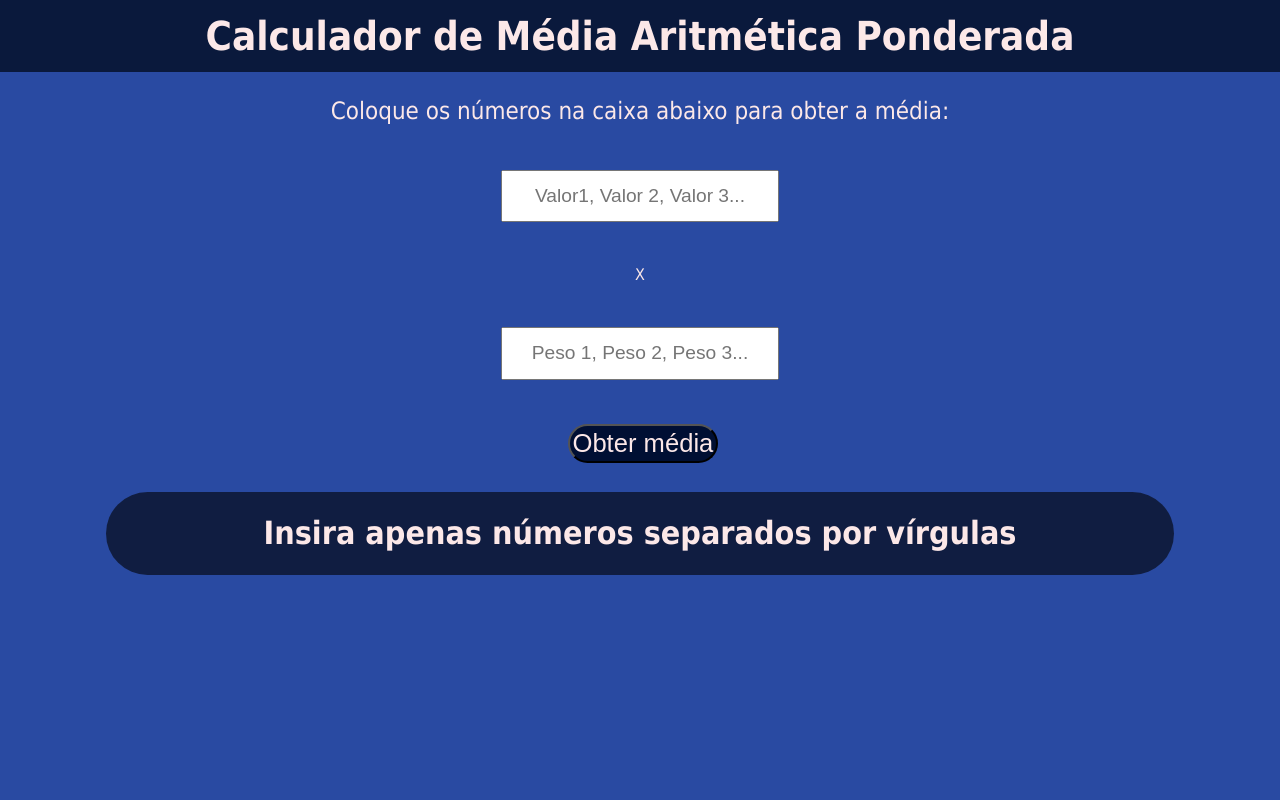
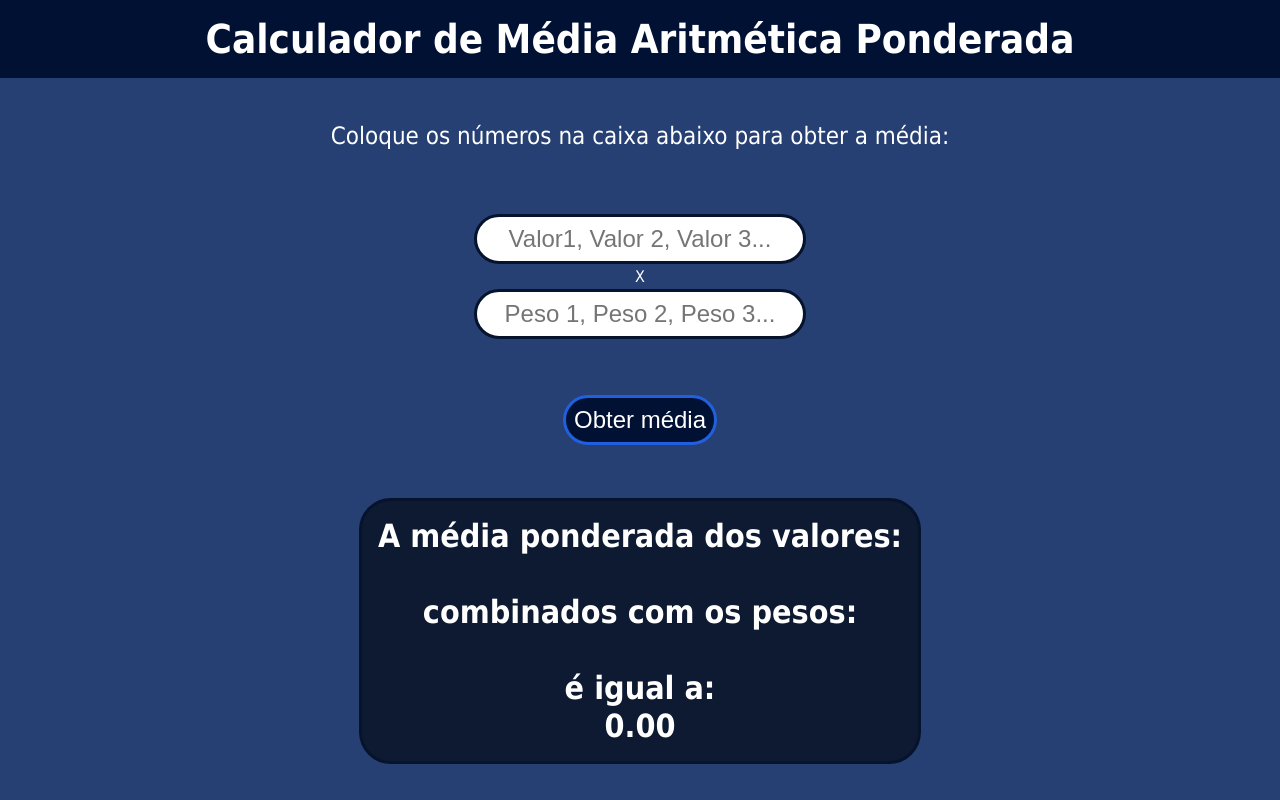
Before and after one commit to Bran00/media-ponderada, a plain HTML site: page index.html in a window 1280 px wide. Both pictures are taken after a click on the button "Obter média". Drawn offline with Linux system fonts and the light colour scheme.

Commit message:
Otimização do js e css

```diff
--- a/index.html
+++ b/index.html
@@ -3,7 +3,7 @@
 <html lang="pt_br">
 
 <head>
-  <title>TODO supply a title</title>
+  <title>Média Aritmética Ponderada</title>
   <meta charset="UTF-8">
   <meta name="viewport" content="width=device-width, initial-scale=1.0">
   <link rel="stylesheet" href="media.css">
@@ -15,25 +15,19 @@
   <h1>Calculador de Média Aritmética Ponderada</h1>
   <main>
     <span id="aviso">Coloque os números na caixa abaixo para obter a média:</span>
-    <div id="espacos">
+    <section id="espacos">
       <form id="valores">
         <input type="text" id="valor" placeholder="Valor1, Valor 2, Valor 3...">
       </form>
-    <p id="modo">
-    X
-    </textarea>
+      <span id="modo">X</span>
       <form id="pesos">
         <input type="text" id="peso" placeholder="Peso 1, Peso 2, Peso 3...">
       </form>
-    </div>
-    <div>
+    </section>
+
     <input id="botao" type="button" value="Obter média">
-    </div>
-    <div id="result">
-      <p>
-        Resultado
-      </p>
-    </div>
+
+    <span id="result">Resultado</span>
   </main>
 </body>
 </html>
--- a/media.css
+++ b/media.css
@@ -6,7 +6,7 @@
 
 :root
 {
-  --background: hsl(223.45,60%,39.8%);
+  --background-hue: 220;
 }
 
 body
@@ -17,87 +17,81 @@ body
   display: flex;
   flex-direction: column;
   font-family: Tahoma, Geneva, Verdana, sans-serif;
-  background-color: var(--background);
+  font-size: 16px;
+  background-color: hsl(var(--background-hue), 50%, 30%);
 }
 
 body *
 {
-  padding: 1% 0;
   text-align: center;
-  color: hsl(0, 80%, 95%);
+  color: hsl(var(--background-hue), 0%, 100%);
 }
 
 h1
 {
+  padding: 1rem;
   font-size: 2.5rem;
-  background-color: hsla(218, 100%, 5%, 0.75);
+  background-color: hsl(var(--background-hue), 100%, 10%);
 }
 
-main {
+main
+{
   display: flex;
   flex-direction: column;
   justify-content: space-evenly;
   align-items: center;
   row-gap: 1rem;
+  flex-grow: 1;
 }
 
 main > span
 {
+  padding: .5rem;
   font-size: 1.5rem;
-  justify-content: center;
 }
 
-#valor {
-  color: black;
-  padding: 0.7em;
-  font-size: 1.2em;
-}
-
-#peso {
-  color: black;
-  padding: 0.7em;
-  font-size: 1.2em;
-}
-
-#espacos{
+#espacos
+{
   display: flex;
   flex-direction: column;
 }
-.txtNumeros
+
+#espacos input
 {
-  width: 80%;
+  margin: .2rem;
+  padding: .5rem;
+  color: hsl(var(--background-hue), 0%, 0%);
   font-size: 1.5rem;
-  border-radius: 1rem;
-  color: hsl(0, 0%, 0%);
-  border: none;
-}
-#modo {
-  padding: 40px;
-  background: var(--background);
-  border: none;
+  border-radius: 2rem;
+  border: .2rem solid hsl(var(--background-hue), 75%, 10%);
 }
 
 #botao
 {
   width: fit-content;
-  padding: 2%;
-  font-size: 1.6rem;
-  background-color: hsl(222, 100%, 10%);
+  padding: .5rem;
+  font-size: 1.5rem;
+  background-color: hsl(var(--background-hue), 100%, 10%);
   border-radius: 2rem;
+  border: .2rem solid hsl(var(--background-hue), 75%, 50%);
 }
 
 #botao:hover
 {
   cursor: pointer;
-  background-color: hsl(137, 75%, 50%);
+  color: hsl(var(--background-hue), 0%, 0%);
+  background-color: hsl(130, 75%, 50%);
+  border-color: hsl(130, 75%, 30%);
 }
 
-#result {
-  width: 80%;
-  background-color: hsla(0, 0%, 0%, 0.6);
+#result
+{
+  width: fit-content;
+  padding: 1rem;
+  background-color: hsl(var(--background-hue), 75%, 5%, 70%);
   text-align: center;
-  border-radius: 2em;
   font-weight: bold;
-  font-size: 2em;
-  padding: 0.7em;
+  font-size: 2rem;
+  border-radius: 2rem;
+  border: .2rem solid hsl(var(--background-hue), 75%, 10%);
 }
--- a/script.js
+++ b/script.js
@@ -1,33 +1,44 @@
 const botao = document.querySelector("#botao");
+const resultado = document.getElementById("result")
 
 botao.addEventListener('click', calcularMedia);
 
-function calcularMedia() {
+function calcularMedia()
+{
   let valor = document.getElementById("valor").value;
   let peso = document.getElementById("peso").value;
   valor = valor.split(",");
   peso = peso.split(",");
-    part1 = [0];
-    for(let i = 0; i < valor.length; i++){
-    part1[i] = valor[i] * peso[i]
 
+  if (valor.length !== peso.length )
+  {
+    resultado.innerHTML = ("Insira a mesma quantidade de argumentos nos 2 campos")
+    return;
+  }
+
+  let valor_ponderado = new Array;
+
+  for(let i = 0; i < valor.length; i++)
+  {
+    valor_ponderado[i] = parseFloat(valor[i] * peso[i]).toFixed('2')
+    console.log(valor_ponderado[i],valor[i], peso[i])
+  }
+
+  let media_ponderada = 0;
+
+  for(let i = 0; i < valor_ponderado.length; i++)
+  {
+    media_ponderada += parseFloat(valor_ponderado[i])
+  }
+
+  if (isNaN(media_ponderada))
+  {
+    resultado.innerHTML = ("Insira apenas números separados por vírgulas")
+    return;
+  }
+
+  resultado.innerHTML = "A média ponderada dos valores: <br>"
+                        + valor + "<br> combinados com os pesos: <br>"
+                        + peso + "<br> é igual a: <br>"
+                        + parseFloat(media_ponderada).toFixed('2')
 }
-    let part2 = 0;
-    for(let i = 0; i < part1.length; i++){
-    part2 = part2 + part1[i]
-    console.log(part2)
-}
-    let part3 = 0;
-    for(let i = 0; i < peso.length; i++){
-    part3 = parseFloat(peso[i]) + part3
-    }
-  final = part2 / part3;
-  finish = document.getElementById("result")
-  if (isNaN(final))
-    {
-      finish.innerHTML = ("Insira apenas números separados por vírgulas")
-      return;
-    }
-  finish.innerHTML = "A média ponderada dos valores: <br>" + valor + "<br> combinados com os pesos: <br>" + peso +
-    "<br> é igual a: <br>" + final
-}
```
Lines whose indentation alone changed are shown as unchanged.
